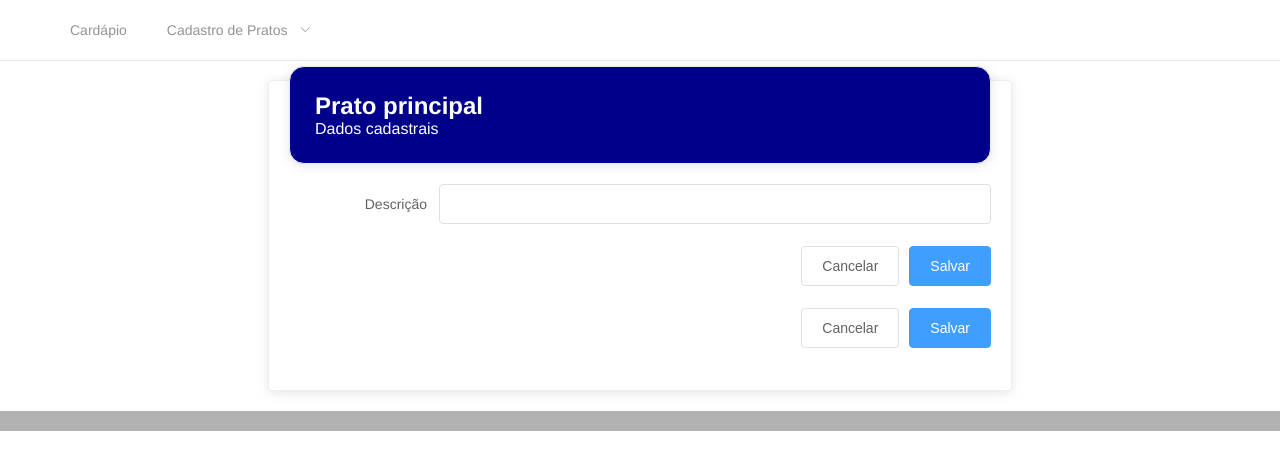
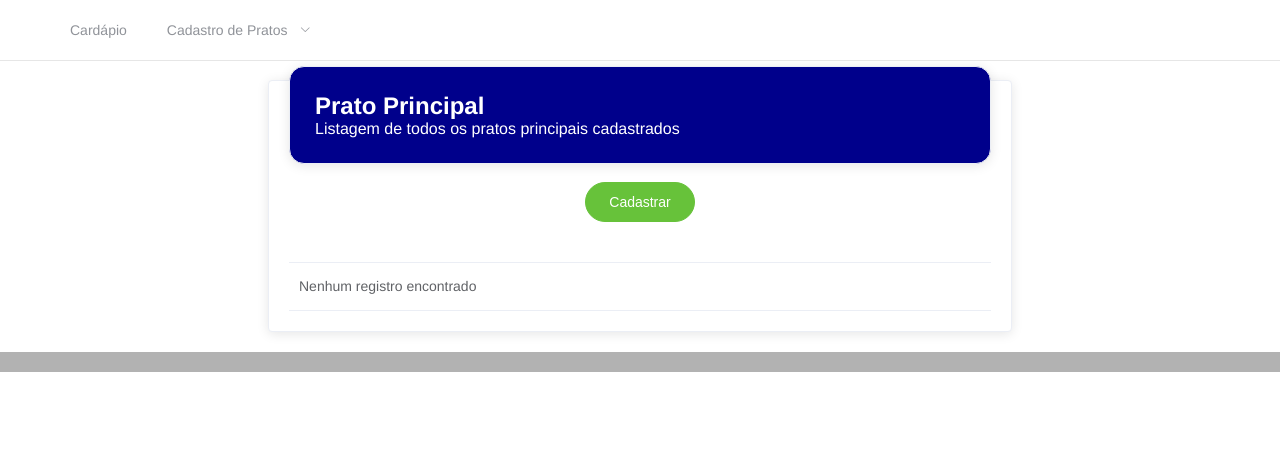
Before and after one commit to deivisondc/slack-dimi-ui, a Vue app: page /cadastro/prato/principal in a window 1280 px wide. Shown: the top 470 px of the page. Built offline with nearby package versions, Linux system fonts and the light colour scheme.

Commit message:
new route (PrincipalForm)

```diff
--- a/src/components/pratos/principal/PrincipalForm.vue
+++ b/src/components/pratos/principal/PrincipalForm.vue
@@ -1,21 +1,14 @@
 <template>
-  <app-form-layout>
+  <app-form-layout
+    :form-model="form"
+    :on-submit="save"
+  >
     <template slot="title">
       Prato principal
     </template>
     <template>
       <el-form-item label="Descrição">
         <el-input v-model="form.descricao" />
-      </el-form-item>
-
-      <el-form-item>
-        <el-button>Cancelar</el-button>
-        <el-button
-          type="primary"
-          @click="onSubmit"
-        >
-          Salvar
-        </el-button>
       </el-form-item>
     </template>
   </app-form-layout>
@@ -36,8 +29,8 @@ export default {
     };
   },
   methods: {
-    onSubmit() {
-
+    save() {
+      return true;
     },
   },
 };
--- /dev/null
+++ b/src/components/pratos/principal/PrincipalList.vue
@@ -0,0 +1,32 @@
+<template>
+  <div>
+    <app-list-layout
+      :title="'Prato Principal'"
+      :sub-title="'Listagem de todos os pratos principais cadastrados'"
+      :data-table="dataTable"
+      :columns="columns"
+      :form-route="formRoute"
+    />
+  </div>
+</template>
+
+<script>
+import ListLayout from '../../layout/ListLayout.vue';
+
+export default {
+  components: {
+    AppListLayout: ListLayout,
+  },
+  data() {
+    return {
+      dataTable: [{}],
+      columns: [],
+      formRoute: '/cadastro/prato/principal/new',
+    };
+  },
+};
+</script>
+
+<style scoped>
+
+</style>
--- a/src/routes.js
+++ b/src/routes.js
@@ -1,5 +1,7 @@
 import Cardapio from './components/cardapio/Cardapio.vue';
 import CardapioForm from './components/cardapio/CardapioForm.vue';
+
+import PrincipalList from './components/pratos/principal/PrincipalList.vue';
 import PrincipalForm from './components/pratos/principal/PrincipalForm.vue';
 
 import AcompanhamentoList from './components/pratos/acompanhamento/AcompanhamentoList.vue';
@@ -11,7 +13,8 @@ import SaladaForm from './components/pratos/salada/SaladaForm.vue';
 const routes = [
   { path: '/cardapio', component: Cardapio },
   { path: '/cadastro/cardapio', component: CardapioForm },
-  { path: '/cadastro/prato/principal', component: PrincipalForm },
+  { path: '/cadastro/prato/principal', component: PrincipalList },
+  { path: '/cadastro/prato/principal/new', component: PrincipalForm },
   { path: '/cadastro/prato/acompanhamento', component: AcompanhamentoList },
   { path: '/cadastro/prato/acompanhamento/new', component: AcompanhamentoForm },
   { path: '/cadastro/prato/salada', component: SaladaList },
```
